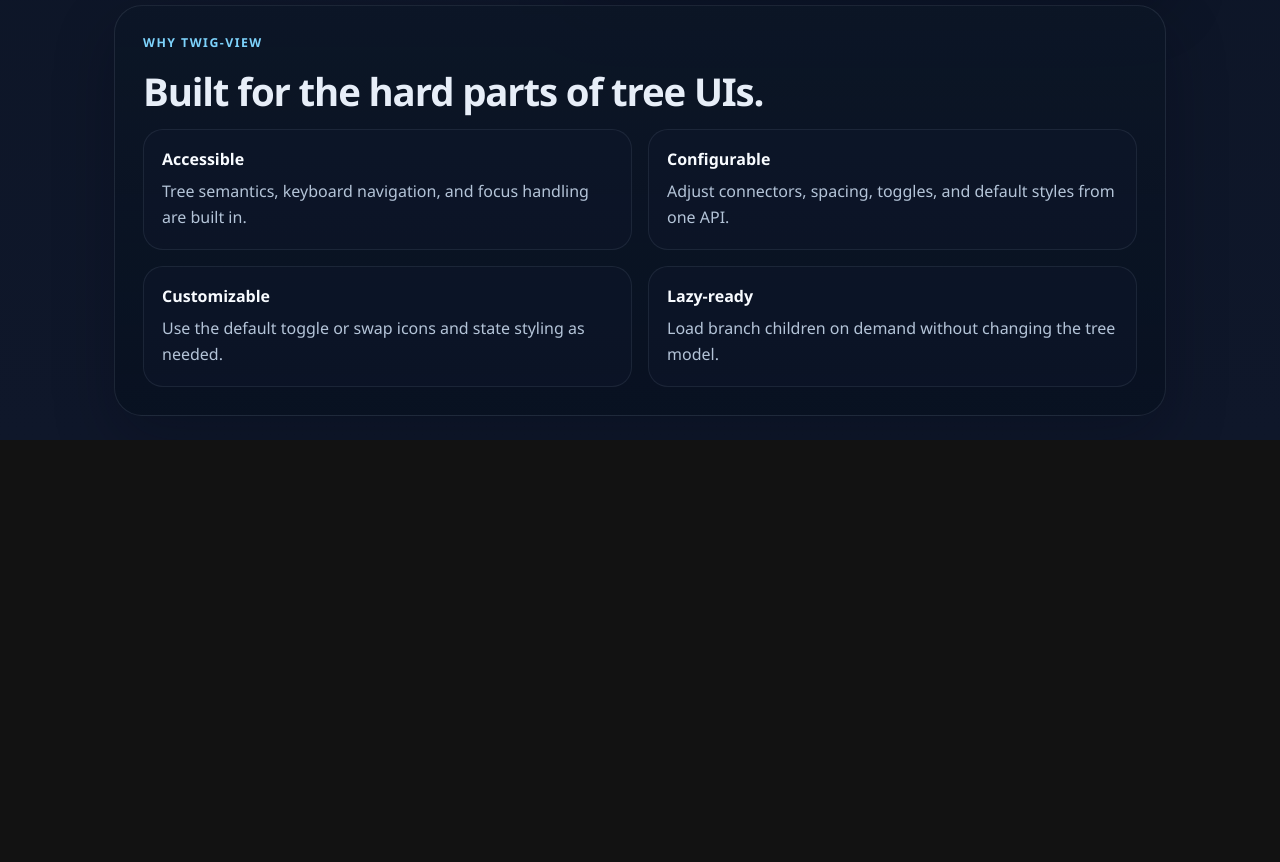
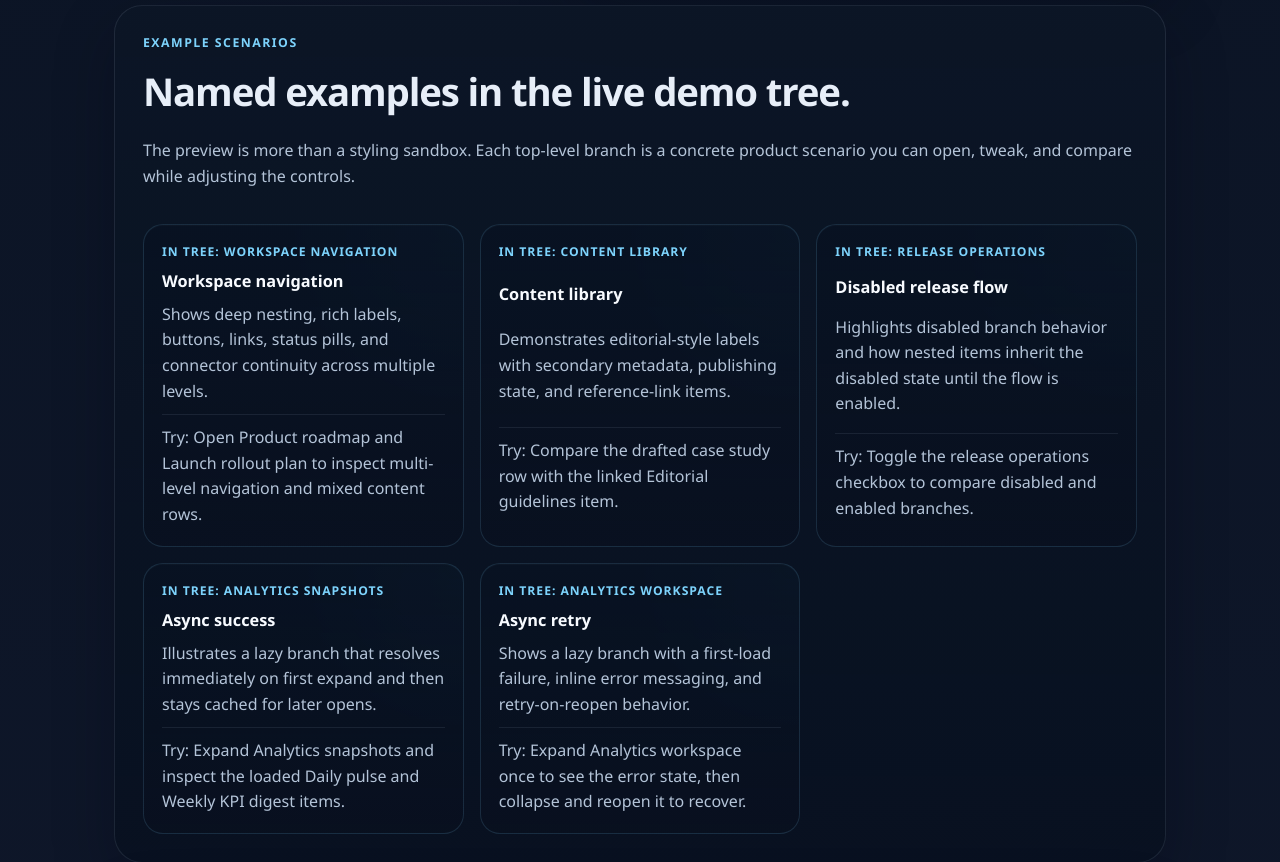
Before and after one commit to drexxdk/twig-view, a React (Vite) app in the folder demo/: page / in a window 1280 px wide. Shown: the part 2060-2922 px from the top of the page. Before the commit the page ends 2500 px from the top, so only its background shows below. Built offline with nearby package versions, Linux system fonts and the light colour scheme.

Commit message:
Improve demo showcase examples

```diff
--- a/demo/src/App.tsx
+++ b/demo/src/App.tsx
@@ -58,6 +58,44 @@ const featureCards = [
   {
     title: "Lazy-ready",
     body: "Load branch children on demand without changing the tree model.",
+  },
+] as const;
+
+const demoExampleCards = [
+  {
+    title: "Workspace navigation",
+    branch: "Workspace navigation",
+    body: "Shows deep nesting, rich labels, buttons, links, status pills, and connector continuity across multiple levels.",
+    prompt:
+      "Open Product roadmap and Launch rollout plan to inspect multi-level navigation and mixed content rows.",
+  },
+  {
+    title: "Content library",
+    branch: "Content library",
+    body: "Demonstrates editorial-style labels with secondary metadata, publishing state, and reference-link items.",
+    prompt:
+      "Compare the drafted case study row with the linked Editorial guidelines item.",
+  },
+  {
+    title: "Disabled release flow",
+    branch: "Release operations",
+    body: "Highlights disabled branch behavior and how nested items inherit the disabled state until the flow is enabled.",
+    prompt:
+      "Toggle the release operations checkbox to compare disabled and enabled branches.",
+  },
+  {
+    title: "Async success",
+    branch: "Analytics snapshots",
+    body: "Illustrates a lazy branch that resolves immediately on first expand and then stays cached for later opens.",
+    prompt:
+      "Expand Analytics snapshots and inspect the loaded Daily pulse and Weekly KPI digest items.",
+  },
+  {
+    title: "Async retry",
+    branch: "Analytics workspace",
+    body: "Shows a lazy branch with a first-load failure, inline error messaging, and retry-on-reopen behavior.",
+    prompt:
+      "Expand Analytics workspace once to see the error state, then collapse and reopen it to recover.",
   },
 ] as const;
 
@@ -1006,6 +1044,30 @@ export default function App() {
           </div>
         </section>
 
+        <section className="sectionBlock" id="examples">
+          <div className="sectionIntro">
+            <p className="sectionKicker">Example Scenarios</p>
+            <h2 className="sectionHeading">
+              Named examples in the live demo tree.
+            </h2>
+            <p className="sectionLead">
+              The preview is more than a styling sandbox. Each top-level branch
+              is a concrete product scenario you can open, tweak, and compare
+              while adjusting the controls.
+            </p>
+          </div>
+          <div className="exampleGrid">
+            {demoExampleCards.map((card) => (
+              <article key={card.title} className="exampleCard">
+                <p className="exampleCardBranch">In tree: {card.branch}</p>
+                <h3 className="exampleCardTitle">{card.title}</h3>
+                <p className="exampleCardBody">{card.body}</p>
+                <p className="exampleCardPrompt">Try: {card.prompt}</p>
+              </article>
+            ))}
+          </div>
+        </section>
+
         <section className="sectionBlock" id="features">
           <div className="sectionIntro">
             <p className="sectionKicker">Why twig-view</p>
--- a/demo/src/index.css
+++ b/demo/src/index.css
@@ -481,8 +481,69 @@ code {
   grid-template-columns: 1fr;
 }
 
+.exampleGrid {
+  display: grid;
+  gap: 16px;
+  grid-template-columns: 1fr;
+}
+
+.exampleCard {
+  position: relative;
+  display: grid;
+  gap: 10px;
+  padding: 18px;
+  border-radius: 20px;
+  border: 1px solid rgba(125, 211, 252, 0.14);
+  background:
+    linear-gradient(180deg, rgba(8, 18, 34, 0.88), rgba(9, 16, 31, 0.7)),
+    radial-gradient(
+      circle at top right,
+      rgba(56, 189, 248, 0.12),
+      transparent 42%
+    );
+  box-shadow: inset 0 1px 0 rgba(255, 255, 255, 0.02);
+}
+
+.exampleCardBranch,
+.exampleCardPrompt {
+  margin: 0;
+}
+
+.exampleCardBranch {
+  color: var(--accent);
+  font-size: 0.76rem;
+  font-weight: 700;
+  letter-spacing: 0.08em;
+  text-transform: uppercase;
+}
+
+.exampleCardTitle {
+  margin: 0;
+  font-size: 1.02rem;
+  color: #f8fbff;
+}
+
+.exampleCardBody,
+.exampleCardPrompt {
+  color: var(--text-secondary);
+  line-height: 1.6;
+}
+
+.exampleCardBody {
+  margin: 0;
+}
+
+.exampleCardPrompt {
+  padding-top: 10px;
+  border-top: 1px solid rgba(148, 163, 184, 0.12);
+}
+
 @media (min-width: 720px) {
   .cardGrid {
+    grid-template-columns: repeat(2, minmax(0, 1fr));
+  }
+
+  .exampleGrid {
     grid-template-columns: repeat(2, minmax(0, 1fr));
   }
 }
@@ -761,6 +822,10 @@ code {
     grid-template-columns: minmax(260px, 0.85fr) minmax(340px, 1.15fr);
     align-items: start;
   }
+
+  .exampleGrid {
+    grid-template-columns: repeat(3, minmax(0, 1fr));
+  }
 }
 
 @media (min-width: 720px) {
```
Also changed, not shown: 1 other file (tests, documents, lock files or other folders).
